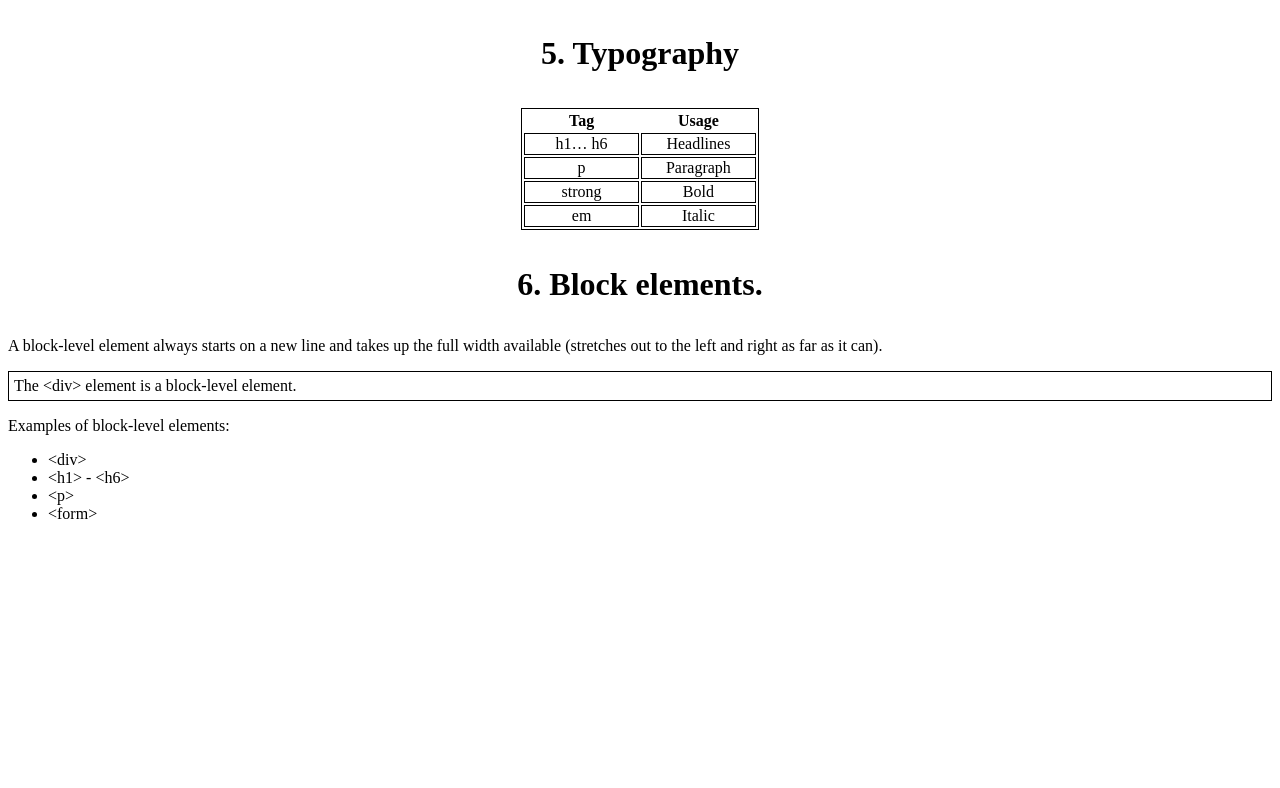
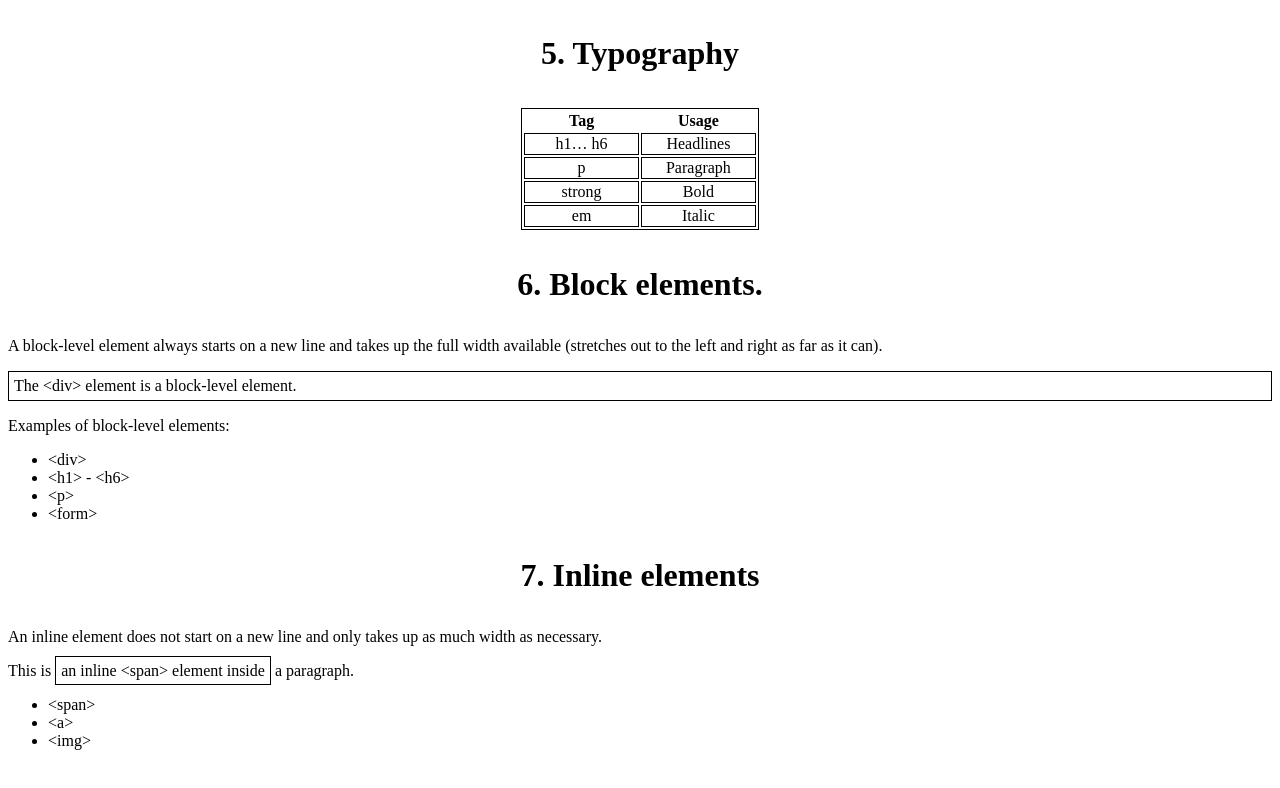
Before and after one commit to denbuzdugan/cf47-course-dev, a plain HTML site: page index.html in a window 1280 px wide. Shown: the part 1495-2283 px from the top of the page. Before the commit the page ends 2078 px from the top, so only its background shows below. Drawn offline with Linux system fonts and the light colour scheme.

Commit message:
Inline elements

```diff
--- a/index.html
+++ b/index.html
@@ -241,8 +241,17 @@ The &lt;div&gt; element is a block-level element.</div><p>Examples of block-leve
   <li>&lt;form&gt;</li>
 </ul>
 <br>
+<h1>7. Inline elements</h1>
 <br>
-
+<p>An inline element does not start on a new line and only takes up as much width as necessary.</p>
+<p>This is <span class="w3-theme-border" style="border-width:1px;border-style:solid;padding:5px">an inline &lt;span&gt; element
+inside</span> a paragraph.</p>
+<ul>
+  <li>&lt;span&gt;</li>
+  <li>&lt;a&gt;</li>
+  <li>&lt;img&gt;</li>
+</ul>
+<br>
   <!-- </div> -->
 </body>
 </html>
```
